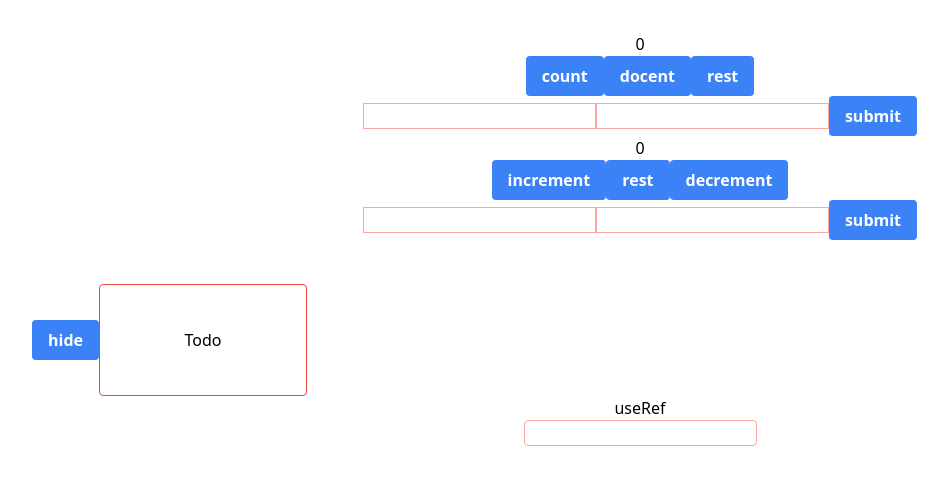
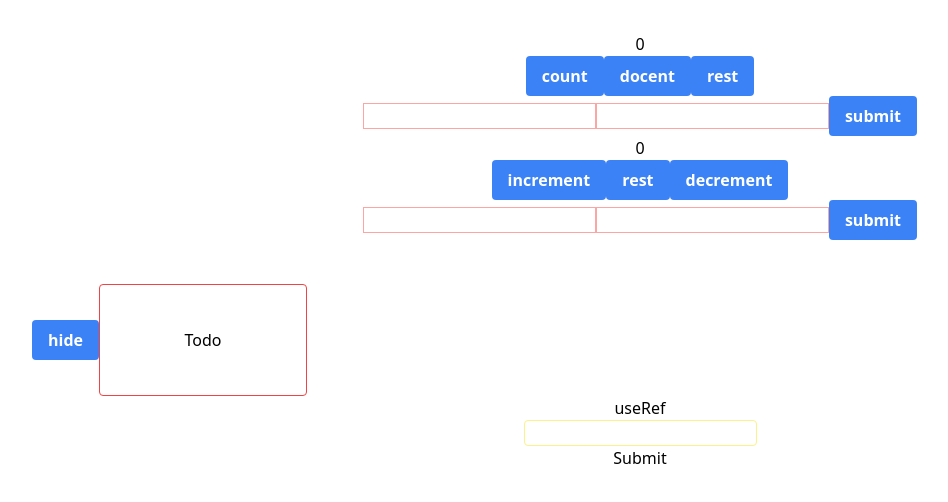
Before and after one commit to ManikHossainDev/horticulture-backend, a React (Vite) app: page / in a window 1280 px wide. Shown: the top 502 px of the page, without its empty margins (0-948 px from the left). Built offline with nearby package versions, Linux system fonts and the light colour scheme; no server answers.

Commit message:
useRef use kore input relod kore text write kora jai

```diff
--- /dev/null
+++ b/src/page/CustomInput.tsx
@@ -0,0 +1,22 @@
+import  { forwardRef } from 'react';
+
+type inputCssStyle = {
+    className: string;
+}
+
+const CustomInput = forwardRef<HTMLInputElement, inputCssStyle>(({className}, inputRef) => {
+    return (
+        <div>
+           <input
+           ref={inputRef}
+          className={className}
+          type="text"
+          name="name"
+          id="name"
+          value=""
+        />
+        </div>
+    );
+});
+
+export default CustomInput;
--- a/src/page/UseRef.tsx
+++ b/src/page/UseRef.tsx
@@ -1,4 +1,5 @@
-import { useRef,  } from "react";
+import { useEffect, useRef,  } from "react";
+import CustomInput from "./CustomInput";
 // useState import kor te comment ar code run kor jon
 // const UseRef = () => {
 //     const [count, setCount] = useState(0);
@@ -20,19 +21,17 @@ import { useRef,  } from "react";
 // };
 
 const UseRef = () => {
-  const myRef = useRef(null);
+  const myRef = useRef<HTMLInputElement | null>(null);
+  useEffect( () => {
+    myRef.current?.focus();
+  },[]);
 
   return (
     <div>
       <h1>useRef</h1>
       <form>
-        <input ref={myRef}
-          className="border border-red-300 rounded"
-          type="text"
-          name="name"
-          id="name"
-          value=""
-        />
+        <CustomInput inputRef={myRef}  className="border border-yellow-200 rounded"/>
+        <button type="submit">Submit</button>
       </form>
     </div>
   );
```
